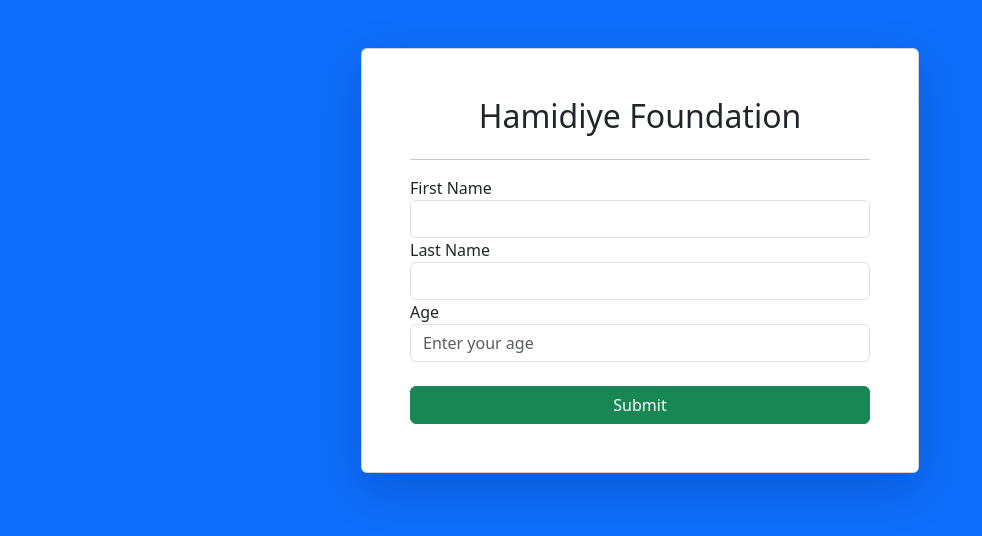
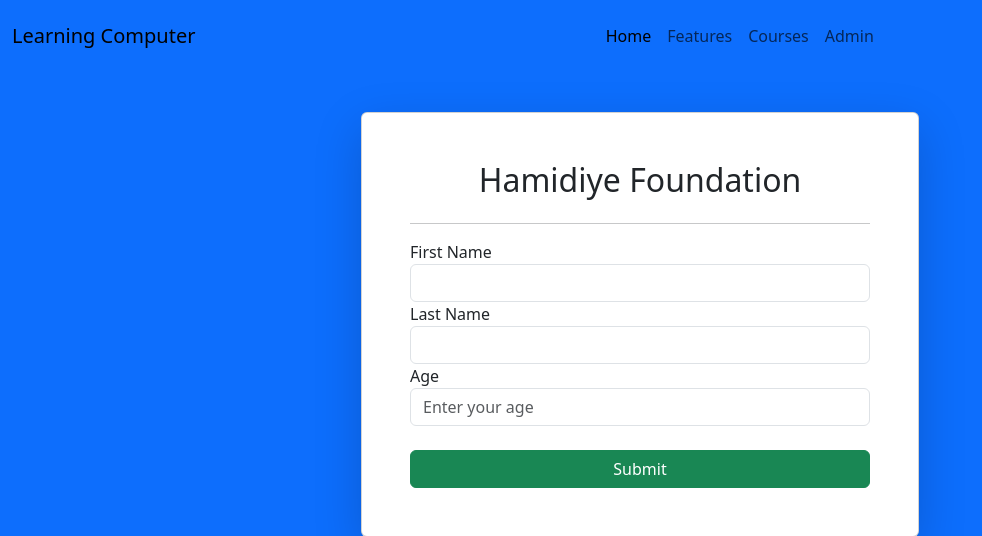
Before and after one commit to AhmadQamar0679/daily_practic_code, a Django app: page / in a window 1280 px wide. Shown: the top 536 px of the page, without its empty margins (0-982 px from the left). Run offline with Django 5.2, Linux system fonts and the light colour scheme.

Commit message:
add couses and feature page

```diff
--- a/a_main/b_practic/models.py
+++ b/a_main/b_practic/models.py
@@ -9,3 +9,9 @@ class User(models.Model):
 
     def __str__(self):
         return self.first_name
+
+
+
+class Courses(models.Model):
+    course_name=models.CharField(max_length=100)
+    Course_image=models.ImageField(upload_to='b_patient/static/media')
--- a/a_main/b_practic/templates/base.html
+++ b/a_main/b_practic/templates/base.html
@@ -11,6 +11,22 @@
 
 </head>
 <body class="bg-primary">
+    <nav class="navbar navbar-expand-lg bg-body-primary mt-2">
+  <div class="container-fluid">
+    <a class="navbar-brand" href="/">Learning Computer</a>
+    <button class="navbar-toggler" type="button" data-bs-toggle="collapse" data-bs-target="#navbarNavAltMarkup" aria-controls="navbarNavAltMarkup" aria-expanded="false" aria-label="Toggle navigation">
+      <span class="navbar-toggler-icon"></span>
+    </button>
+    <div class="collapse navbar-collapse justify-content-center" id="navbarNavAltMarkup">
+      <div class="navbar-nav">
+        {% block navitems %}
+
+        {% endblock navitems %}
+
+      </div>
+    </div>
+  </div>
+</nav>
     {% block content %}
 
     {% endblock content %}
--- a/a_main/b_practic/templates/home.html
+++ b/a_main/b_practic/templates/home.html
@@ -4,6 +4,14 @@
 
   home
 {% endblock title %}
+
+{% block navitems %}
+        <a class="nav-link active" aria-current="page" href="/">Home</a>
+        <a class="nav-link" href="about/">Features</a>
+        <a class="nav-link" href="course/">Courses</a>
+        <a class="nav-link" href="admin/">Admin</a>
+
+{% endblock navitems %}
 
 {% block content %}
 
--- a/a_main/b_practic/urls.py
+++ b/a_main/b_practic/urls.py
@@ -4,5 +4,7 @@ from . import views
 
 
 urlpatterns = [
-    path('',views.home,name='home'),
+    path('',views.home,name='home_page'),
+    path('course/',views.course,name='course_page'),
+    path('about/',views.about,name='about_page')
 ]
--- a/a_main/b_practic/views.py
+++ b/a_main/b_practic/views.py
@@ -24,3 +24,10 @@ def home(request):
         return redirect("/")
 
     return render(request,'home.html')
+
+def course(request):
+    return render(request,'courses.html')
+
+
+def about(request):
+    return render(request,'about.html')
```
Also changed, not shown: a_main/b_practic/templates/about.html (added, +7 -0 lines), a_main/b_practic/templates/courses.html (added, +25 -0 lines), a_main/b_practic/migrations/0003_courses.py (added).
